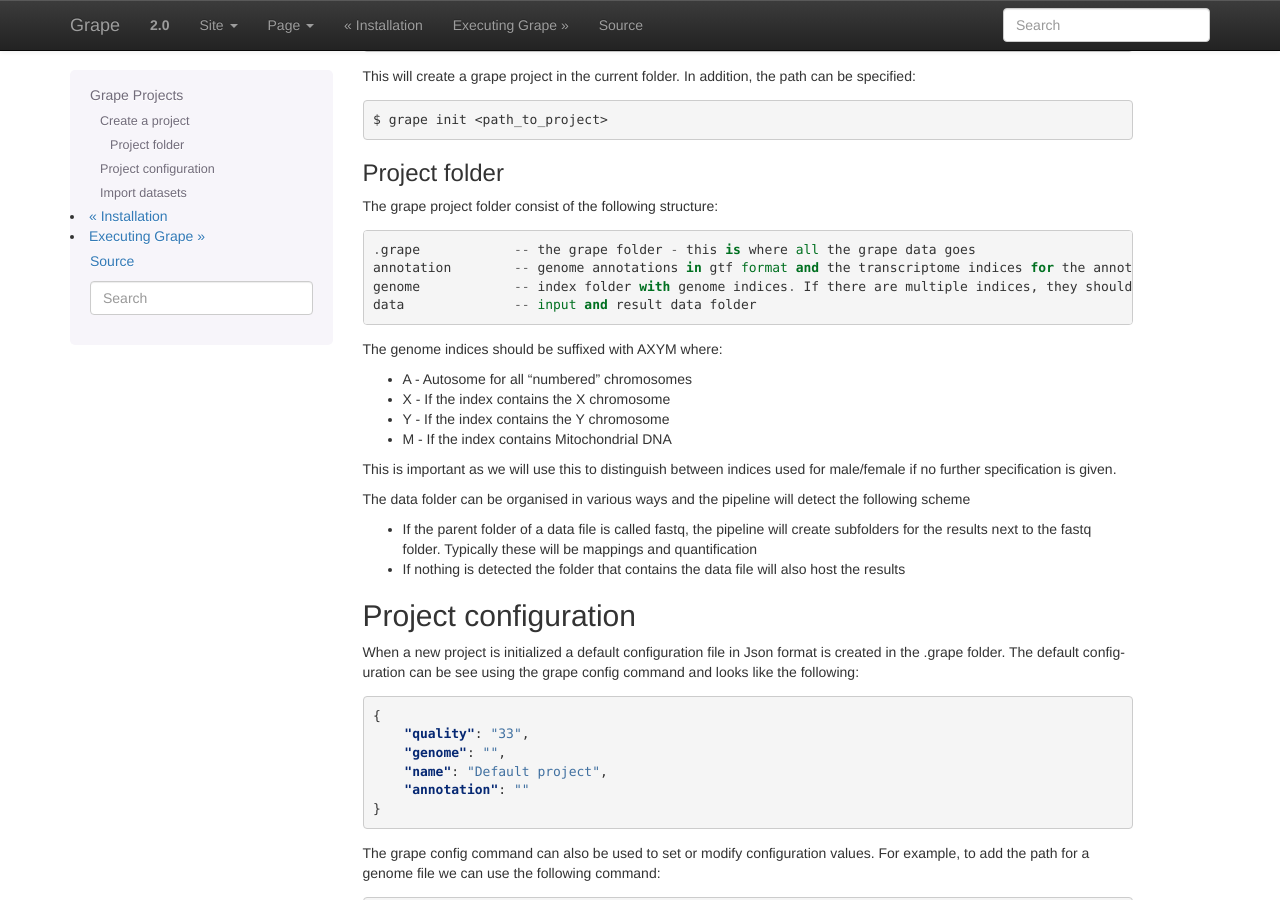
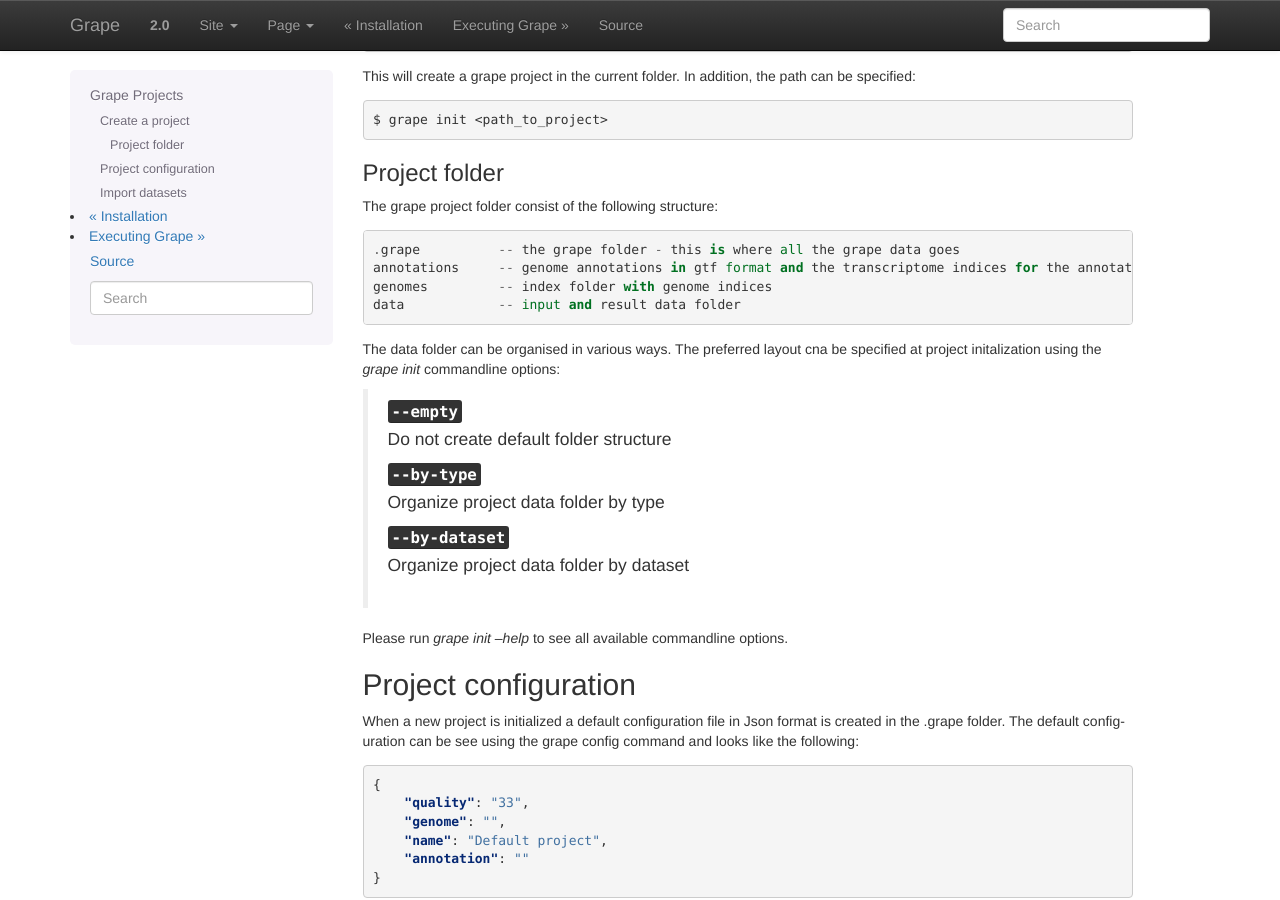
Before and after one commit to grape-pipeline/grape, a Sphinx documentation site: the page built from docs/source/projects.rst, in a window 1280 px wide and 900 px high, scrolled down 324 px. Built offline with Sphinx 7.4.7, drawn with Linux system fonts in a browser that asks for light colours; formulas are drawn with MathJax 3.

Commit message:
Update project docs

```diff
--- a/docs/source/projects.rst
+++ b/docs/source/projects.rst
@@ -29,24 +29,19 @@ Project folder
 
 The grape project folder consist of the following structure::
 
-    .grape            -- the grape folder - this is where all the grape data goes
-    annotation        -- genome annotations in gtf format and the transcriptome indices for the annotation
-    genome            -- index folder with genome indices. If there are multiple indices, they should follow the _AXYM suffix scheme (see below)
-    data              -- input and result data folder
+    .grape          -- the grape folder - this is where all the grape data goes
+    annotations     -- genome annotations in gtf format and the transcriptome indices for the annotation
+    genomes         -- index folder with genome indices
+    data            -- input and result data folder
 
-The genome indices should be suffixed with AXYM where:
+The data folder can be organised in various ways. The preferred layout cna be specified at project initalization using the `grape init` commandline options:
 
-- A - Autosome for all "numbered" chromosomes
-- X - If the index contains the X chromosome
-- Y - If the index contains the Y chromosome
-- M - If the index contains Mitochondrial DNA
+  --empty            Do not create default folder structure
+  --by-type          Organize project data folder by type
+  --by-dataset       Organize project data folder by dataset
 
-This is important as we will use this to distinguish between indices used for male/female if no further specification is given.
+Please run `grape init --help` to see all available commandline options.
 
-The data folder can be organised in various ways and the pipeline will detect the following scheme
-
-- If the parent folder of a data file is called fastq, the pipeline will create subfolders for the results next to the fastq folder. Typically these will be mappings and quantification
-- If nothing is detected the folder that contains the data file will also host the results
 
 Project configuration
 =====================
```
